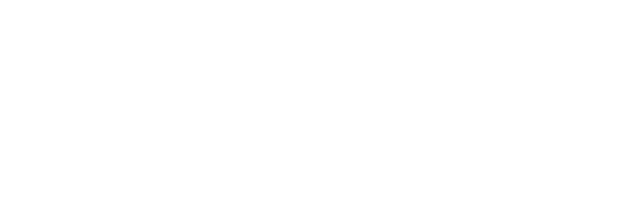
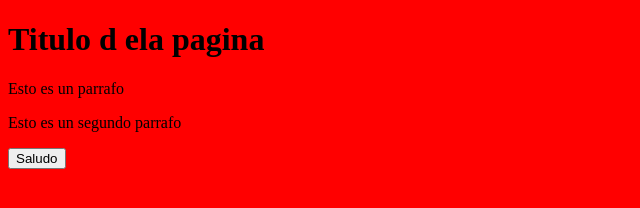
Before and after one commit to rominaledesma2509/Proyecto-web-empresa-C, a plain HTML site: page index.html in a window 1280 px wide. Shown: the whole page, without its empty margins (0-640 px from the left). Drawn offline with Linux system fonts and the light colour scheme.

Commit message:
Update index.html
correccion link de estilos y js

```diff
--- a/index.html
+++ b/index.html
@@ -5,9 +5,10 @@
     <meta http-equiv="X-UA-Compatible" content="IE=edge">
     <meta name="viewport" content="width=device-width, initial-scale=1.0">
     <title>Document</title>
-    <script src="app.js">
+    <link rel="stylesheet" href="miEstilo.css">
+    <script src="app.js"></script>
 </head>
-    <style href="miEstilo.css">
+
 <body>
     <h1>Titulo d ela pagina</h1>
     <p>Esto es un parrafo</p>
```
